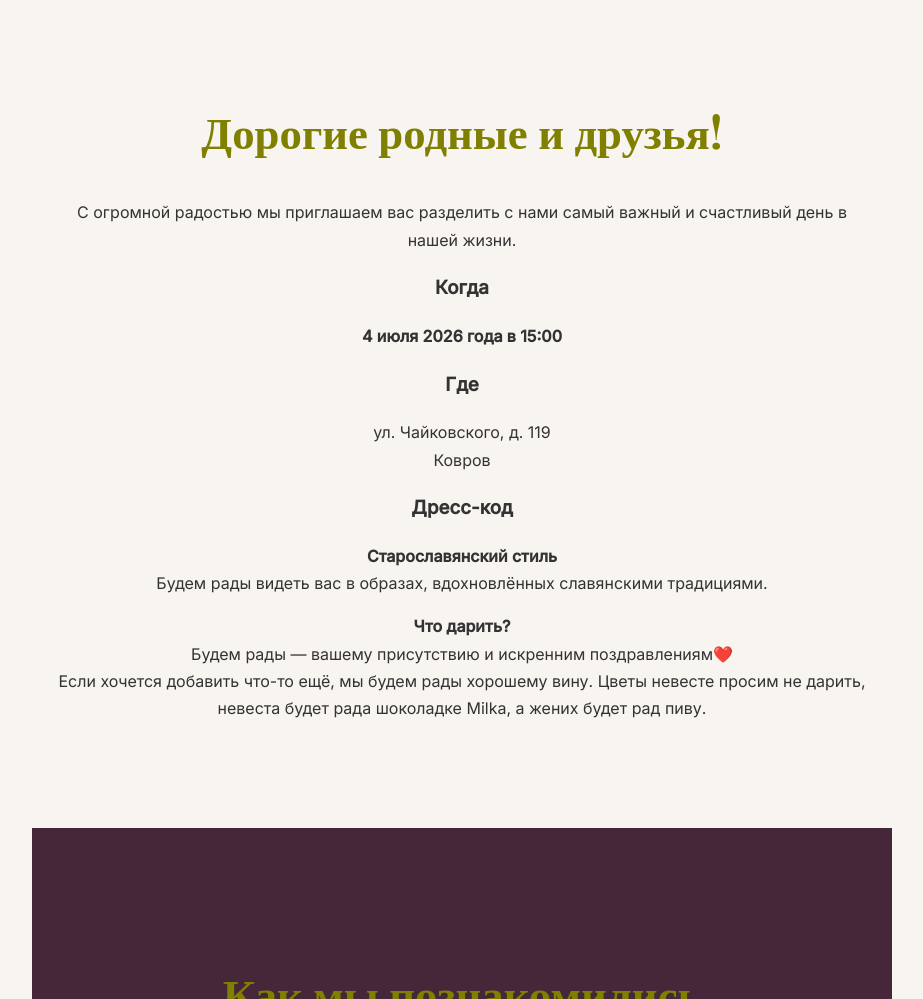
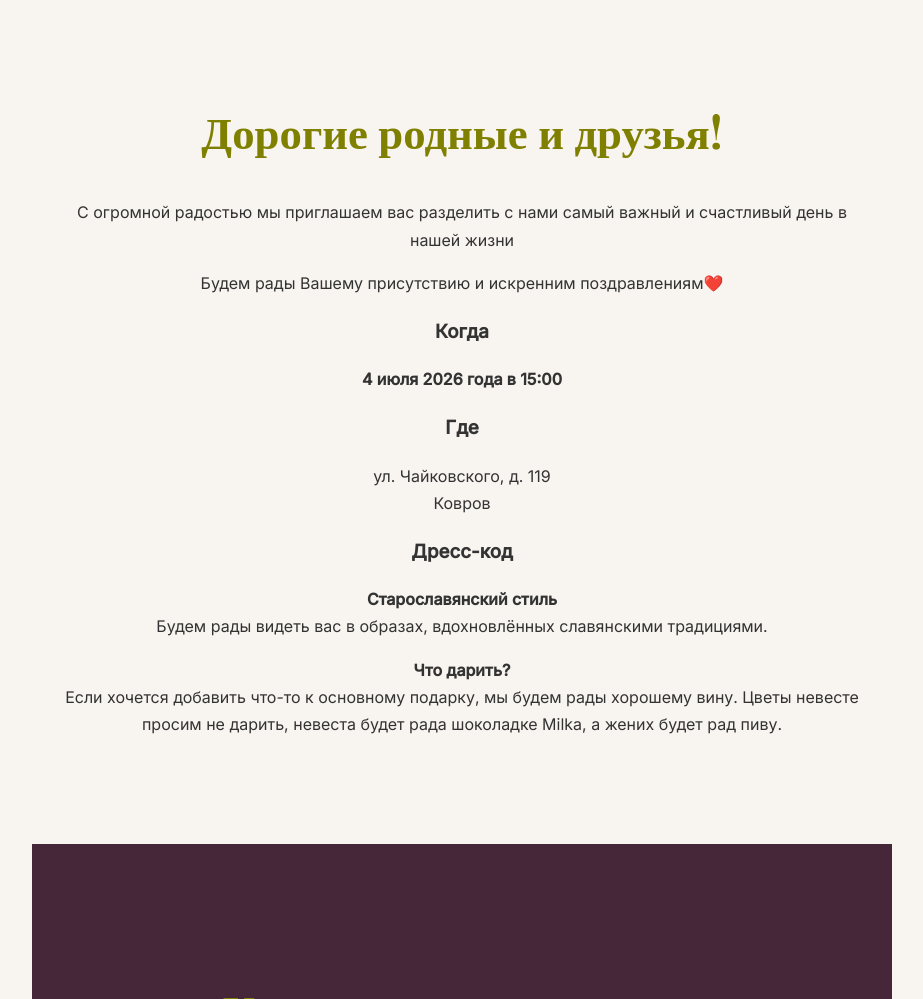
Before and after one commit to aneoSecr/svdb-RoVera, a plain HTML site: page index.html in a window 1280 px wide. Shown: the part 834-1833 px from the top of the page, without its empty margins (178-1101 px from the left). Drawn offline with nearby package versions, Linux system fonts and the light colour scheme.

Commit message:
Update index.html

```diff
--- a/index.html
+++ b/index.html
@@ -155,7 +155,8 @@
 
   <div class="section" id="details">
     <h2>Дорогие родные и друзья!</h2>
-    <p>С огромной радостью мы приглашаем вас разделить с нами самый важный и счастливый день в нашей жизни.</p>
+    <p>С огромной радостью мы приглашаем вас разделить с нами самый важный и счастливый день в нашей жизни</p>
+    <p>Будем рады Вашему присутствию и искренним поздравлениям❤️<p>
     <h3>Когда</h3>
     <p><strong>4 июля 2026 года в 15:00</strong></p>
     <h3>Где</h3>
@@ -163,8 +164,7 @@
     <h3>Дресс-код</h3>
     <p><strong>Старославянский стиль</strong><br>Будем рады видеть вас в образах, вдохновлённых славянскими традициями.</p>
     <p><strong>Что дарить?</strong><br>
-      Будем рады — вашему присутствию и искренним поздравлениям❤️<br>
-      Если хочется добавить что-то ещё, мы будем рады хорошему вину. Цветы невесте просим не дарить, невеста будет рада шоколадке Milka, а жених будет рад пиву.</p>
+            Если хочется добавить что-то к основному подарку, мы будем рады хорошему вину. Цветы невесте просим не дарить, невеста будет рада шоколадке Milka, а жених будет рад пиву.</p>
   </div>
 
   <div class="section" style="background: #462639; color: #efd4c4;">
```
